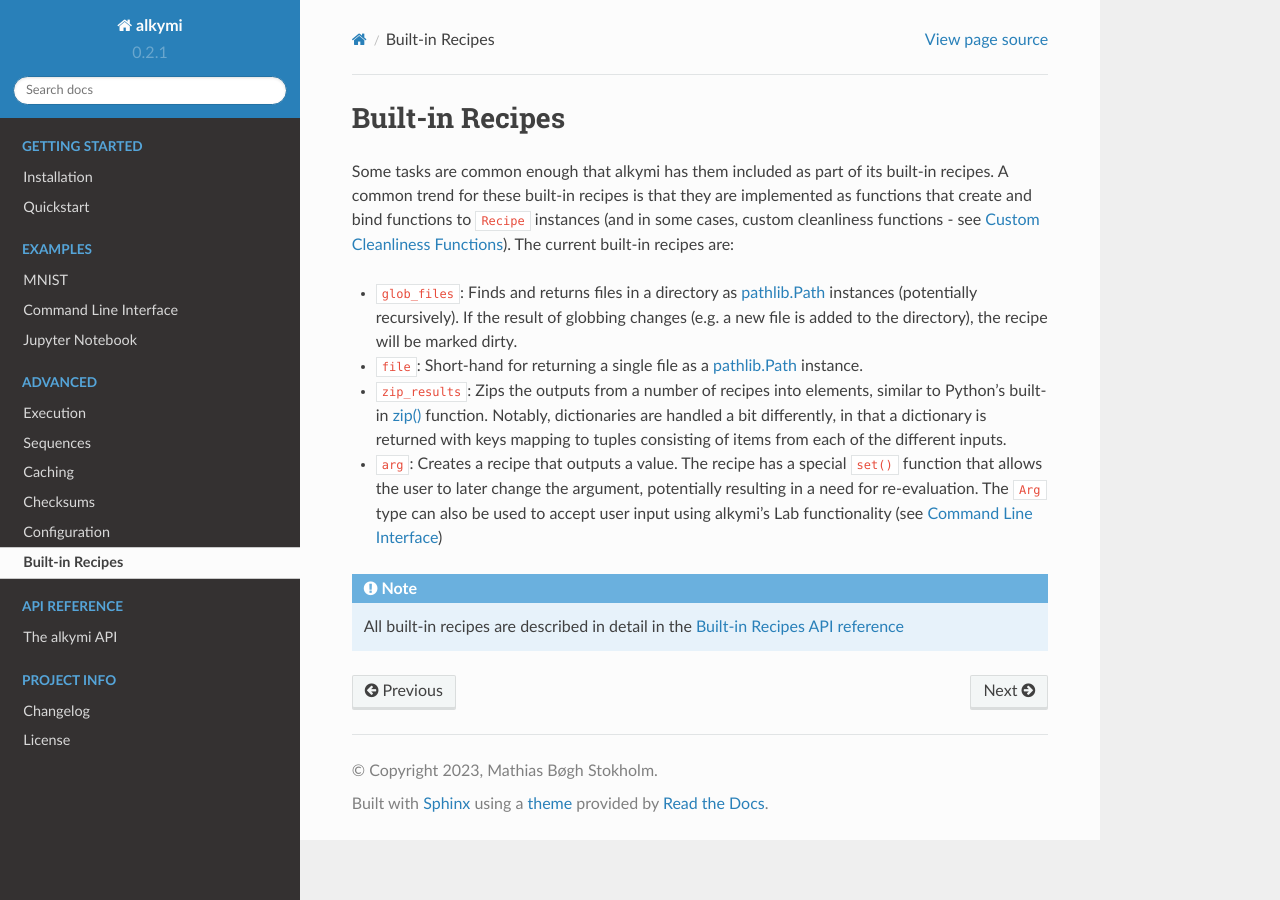
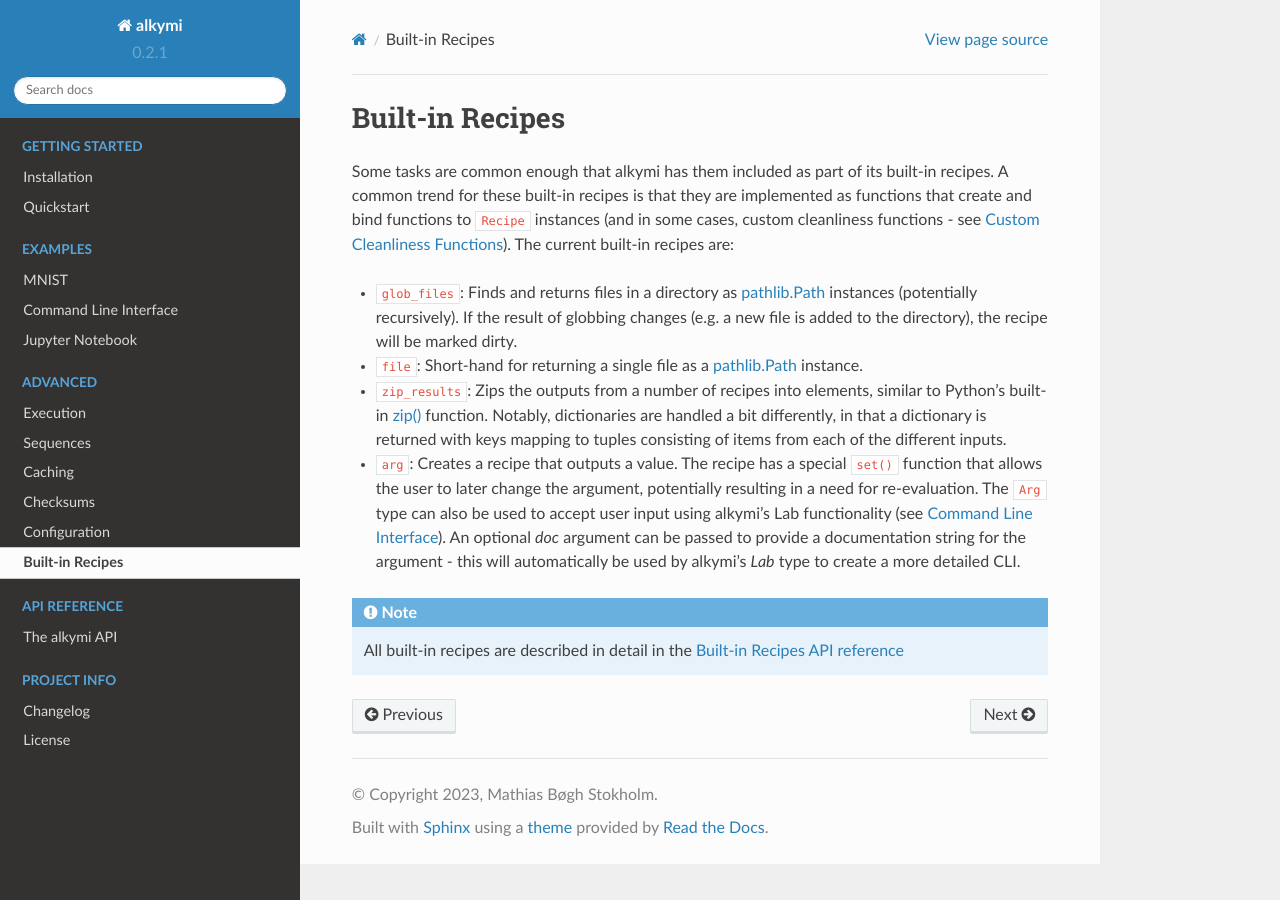
Before and after one commit to MathiasStokholm/alkymi, a Sphinx documentation site: the page built from docs/source/advanced/built_in_recipes.rst, in a window 1280 px wide. Built offline with Sphinx 7.4.7 and the Read the Docs theme 2.0.0, drawn with Linux system fonts in a browser that asks for light colours.

Commit message:
Updated docs

```diff
--- a/docs/source/advanced/built_in_recipes.rst
+++ b/docs/source/advanced/built_in_recipes.rst
@@ -19,7 +19,8 @@ in some cases, custom cleanliness functions - see :ref:`custom_cleanliness`). Th
 * ``arg``: Creates a recipe that outputs a value. The recipe has a special ``set()``
   function that allows the user to later change the argument, potentially resulting in a need for re-evaluation. The
   ``Arg`` type can also be used to accept user input using alkymi's Lab functionality (see
-  :ref:`command_line_interface`)
+  :ref:`command_line_interface`). An optional `doc` argument can be passed to provide a documentation string for the
+  argument - this will automatically be used by alkymi's `Lab` type to create a more detailed CLI.
 
 .. note::
     All built-in recipes are described in detail in the :ref:`Built-in Recipes API reference <built_in_recipes_api>`
```
